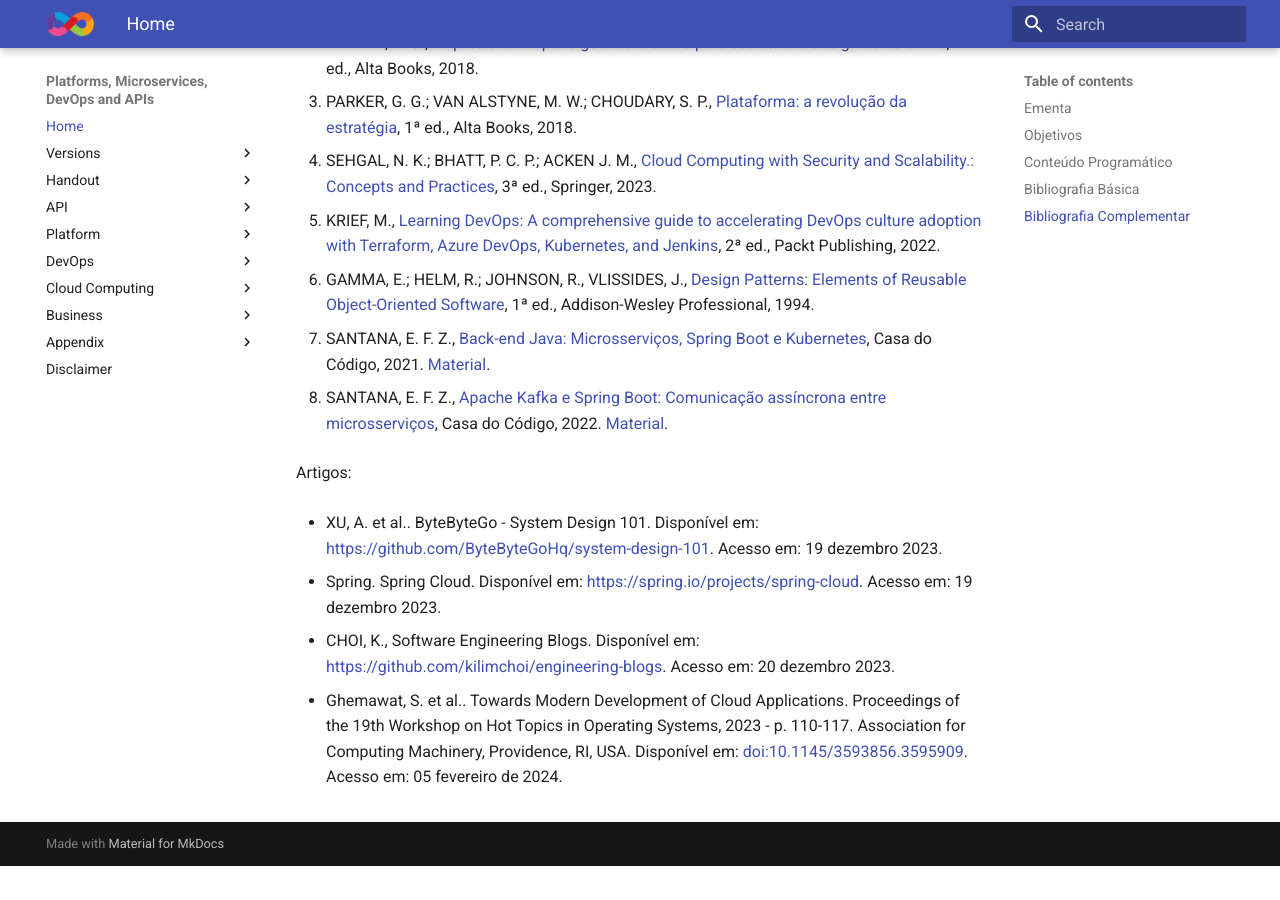
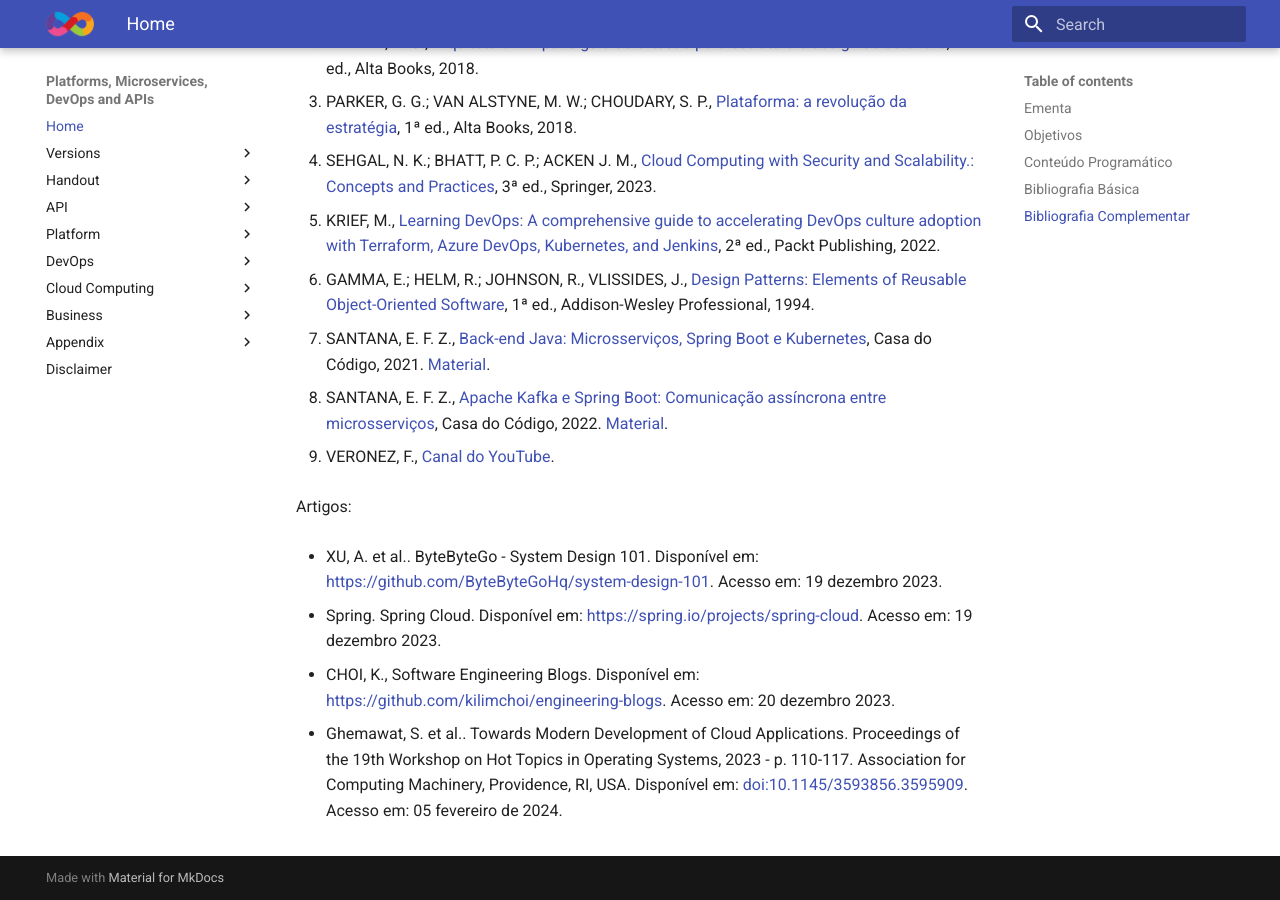
Before and after one commit to laupontiroli/platform_api-serv, an MkDocs documentation site: the page built from docs/index.md, in a window 1280 px wide and 900 px high, scrolled down 2145 px. Built offline with MkDocs 1.6.1 and Material for MkDocs 9.7.7, drawn with Linux system fonts in a browser that asks for light colours; before the commit the page ends 3011 px from its top, so only the background shows below that.

```diff
--- a/docs/index.md
+++ b/docs/index.md
@@ -42,38 +42,40 @@ Ao final da disciplina o aluno será capaz de:
 
 Livros:
 
-1. ROMAN, Ed; AMBLER, Scott W.; JEWELL, Tyler. Dominando Enterprise Javabeans. Porto Alegre: Bookman, 2004. E-book. ISBN 9788577804061. Disponível em: [https://integrada.minhabiblioteca.com.br/#/books/9788577804061](https://integrada.minhabiblioteca.com.br/#/books/9788577804061). Acesso em: 30 de maio de 2023.
+1. ROMAN, Ed; AMBLER, Scott W.; JEWELL, Tyler. Dominando Enterprise Javabeans. Porto Alegre: Bookman, 2004. E-book. ISBN 9788577804061. Disponível em: [https://integrada.minhabiblioteca.com.br/#/books/9788577804061](https://integrada.minhabiblioteca.com.br/#/books/9788577804061){:target="_blank"}. Acesso em: 30 de maio de 2023.
 
-2. ALVES, William Pereira. Java para Web - Desenvolvimento de Aplicações. São Paulo: Érica, 2015. E-book. ISBN 9788536519357. Disponível em: [https://integrada.minhabiblioteca.com.br/#/books/9788536519357](https://integrada.minhabiblioteca.com.br/#/books/9788536519357). Acesso em: 30 de maio de 2023.
+2. ALVES, William Pereira. Java para Web - Desenvolvimento de Aplicações. São Paulo: Érica, 2015. E-book. ISBN 9788536519357. Disponível em: [https://integrada.minhabiblioteca.com.br/#/books/9788536519357](https://integrada.minhabiblioteca.com.br/#/books/9788536519357){:target="_blank"}. Acesso em: 30 de maio de 2023.
 
-3. FREEMAN, Emily. [DevOps Para Leigos. Rio de Janeiro: Editora Alta Books, 2021](https://www.amazon.com.br/DevOps-para-leigos-primeiros-sucesso/dp/855081573X/). E-book. ISBN 9788550816661. Disponível em: [https://integrada.minhabiblioteca.com.br/#/books/9788550816661](https://integrada.minhabiblioteca.com.br/#/books/9788550816661). Acesso em: 30 de maio de 2023.
+3. FREEMAN, Emily. [DevOps Para Leigos. Rio de Janeiro: Editora Alta Books, 2021](https://www.amazon.com.br/DevOps-para-leigos-primeiros-sucesso/dp/855081573X/){:target="_blank"}. E-book. ISBN 9788550816661. Disponível em: [https://integrada.minhabiblioteca.com.br/#/books/9788550816661](https://integrada.minhabiblioteca.com.br/#/books/9788550816661){:target="_blank"}. Acesso em: 30 de maio de 2023.
 
 ## [Bibliografia Complementar](#bibliografia-complementar)
 
 Livros:
 
-1. XU, A., [System Design Interview - An insider&#39;s guide](https://www.amazon.com.br/System-Design-Interview-Insiders-English-ebook/dp/B08B3FWYBX/), 1ª ed., Independently Published, 2020.
+1. XU, A., [System Design Interview - An insider&#39;s guide](https://www.amazon.com.br/System-Design-Interview-Insiders-English-ebook/dp/B08B3FWYBX/){:target="_blank"}, 1ª ed., Independently Published, 2020.
 
-2. MARTIN, R. C., [Arquitetura Limpa: o guia do artesão para estrutura e design de software](https://www.amazon.com.br/Arquitetura-Limpa-artes%C3%A3o-estrutura-software-ebook/dp/B085PP6Y8P/), 1ª ed., Alta Books, 2018.
+2. MARTIN, R. C., [Arquitetura Limpa: o guia do artesão para estrutura e design de software](https://www.amazon.com.br/Arquitetura-Limpa-artes%C3%A3o-estrutura-software-ebook/dp/B085PP6Y8P/){:target="_blank"}, 1ª ed., Alta Books, 2018.
 
-3. PARKER, G. G.; VAN ALSTYNE, M. W.; CHOUDARY, S. P., [Plataforma: a revolução da estratégia](https://www.amazon.com.br/Plataforma-Revolu%C3%A7%C3%A3o-Estrat%C3%A9gia-Geoffrey-Parker/dp/8550806137/), 1ª ed., Alta Books, 2018.
+3. PARKER, G. G.; VAN ALSTYNE, M. W.; CHOUDARY, S. P., [Plataforma: a revolução da estratégia](https://www.amazon.com.br/Plataforma-Revolu%C3%A7%C3%A3o-Estrat%C3%A9gia-Geoffrey-Parker/dp/8550806137/){:target="_blank"}, 1ª ed., Alta Books, 2018.
 
-4. SEHGAL, N. K.; BHATT, P. C. P.; ACKEN J. M., [Cloud Computing with Security and Scalability.: Concepts and Practices](https://www.amazon.com.br/Cloud-Computing-Security-Scalability-Practices/dp/3031072448/), 3ª ed., Springer, 2023.
+4. SEHGAL, N. K.; BHATT, P. C. P.; ACKEN J. M., [Cloud Computing with Security and Scalability.: Concepts and Practices](https://www.amazon.com.br/Cloud-Computing-Security-Scalability-Practices/dp/3031072448/){:target="_blank"}, 3ª ed., Springer, 2023.
 
-5. KRIEF, M., [Learning DevOps: A comprehensive guide to accelerating DevOps culture adoption with Terraform, Azure DevOps, Kubernetes, and Jenkins](https://www.amazon.com/Learning-DevOps-comprehensive-accelerating-Kubernetes/dp/1801818967/), 2ª ed., Packt Publishing, 2022.
+5. KRIEF, M., [Learning DevOps: A comprehensive guide to accelerating DevOps culture adoption with Terraform, Azure DevOps, Kubernetes, and Jenkins](https://www.amazon.com/Learning-DevOps-comprehensive-accelerating-Kubernetes/dp/1801818967/){:target="_blank"}, 2ª ed., Packt Publishing, 2022.
 
-6. GAMMA, E.; HELM, R.; JOHNSON, R., VLISSIDES, J., [Design Patterns: Elements of Reusable Object-Oriented Software](https://www.amazon.com.br/Design-Patterns-Elements-Reusable-Object-Oriented/dp/0201633612/), 1ª ed., Addison-Wesley Professional, 1994.
+6. GAMMA, E.; HELM, R.; JOHNSON, R., VLISSIDES, J., [Design Patterns: Elements of Reusable Object-Oriented Software](https://www.amazon.com.br/Design-Patterns-Elements-Reusable-Object-Oriented/dp/0201633612/){:target="_blank"}, 1ª ed., Addison-Wesley Professional, 1994.
 
-7. SANTANA, E. F. Z., [Back-end Java: Microsserviços, Spring Boot e Kubernetes](https://www.amazon.com.br/Back-end-Java-Microsservi%C3%A7os-Spring-Kubernetes-ebook/dp/B08ZWQ6YMB/), Casa do Código, 2021. [Material](https://github.com/ezambomsantana/java-back-end-livro).
+7. SANTANA, E. F. Z., [Back-end Java: Microsserviços, Spring Boot e Kubernetes](https://www.amazon.com.br/Back-end-Java-Microsservi%C3%A7os-Spring-Kubernetes-ebook/dp/B08ZWQ6YMB/){:target="_blank"}, Casa do Código, 2021. [Material](https://github.com/ezambomsantana/java-back-end-livro){:target="_blank"}.
 
-8. SANTANA, E. F. Z., [Apache Kafka e Spring Boot: Comunicação assíncrona entre microsserviços](https://www.amazon.com.br/Apache-Kafka-Spring-Boot-microsservi%C3%A7os-ebook/dp/B09RPSBTJX/), Casa do Código, 2022. [Material](https://github.com/ezambomsantana/livro-kafka).
+8. SANTANA, E. F. Z., [Apache Kafka e Spring Boot: Comunicação assíncrona entre microsserviços](https://www.amazon.com.br/Apache-Kafka-Spring-Boot-microsservi%C3%A7os-ebook/dp/B09RPSBTJX/){:target="_blank"}, Casa do Código, 2022. [Material](https://github.com/ezambomsantana/livro-kafka){:target="_blank"}.
+
+9. VERONEZ, F., [Canal do YouTube](https://www.youtube.com/@fabricioveronez){:target="_blank"}.
 
 Artigos:
 
-- XU, A. et al.. ByteByteGo - System Design 101. Disponível em: [https://github.com/ByteByteGoHq/system-design-101](https://github.com/ByteByteGoHq/system-design-101). Acesso em: 19 dezembro 2023.
+- XU, A. et al.. ByteByteGo - System Design 101. Disponível em: [https://github.com/ByteByteGoHq/system-design-101](https://github.com/ByteByteGoHq/system-design-101){:target="_blank"}. Acesso em: 19 dezembro 2023.
 
-- Spring. Spring Cloud. Disponível em: [https://spring.io/projects/spring-cloud](https://spring.io/projects/spring-cloud). Acesso em: 19 dezembro 2023.
+- Spring. Spring Cloud. Disponível em: [https://spring.io/projects/spring-cloud](https://spring.io/projects/spring-cloud){:target="_blank"}. Acesso em: 19 dezembro 2023.
 
-- CHOI, K., Software Engineering Blogs. Disponível em: [https://github.com/kilimchoi/engineering-blogs](https://github.com/kilimchoi/engineering-blogs). Acesso em: 20 dezembro 2023.
+- CHOI, K., Software Engineering Blogs. Disponível em: [https://github.com/kilimchoi/engineering-blogs](https://github.com/kilimchoi/engineering-blogs){:target="_blank"}. Acesso em: 20 dezembro 2023.
 
-- Ghemawat, S. et al.. Towards Modern Development of Cloud Applications.  Proceedings of the 19th Workshop on Hot Topics in Operating Systems, 2023 - p. 110-117. Association for Computing Machinery, Providence, RI, USA. Disponível em: [doi:10.1145/3593856.3595909](https://doi.org/10.1145/3593856.3595909). Acesso em: 05 fevereiro de 2024.
+- Ghemawat, S. et al.. Towards Modern Development of Cloud Applications.  Proceedings of the 19th Workshop on Hot Topics in Operating Systems, 2023 - p. 110-117. Association for Computing Machinery, Providence, RI, USA. Disponível em: [doi:10.1145/3593856.3595909](https://doi.org/10.1145/3593856.3595909){:target="_blank"}. Acesso em: 05 fevereiro de 2024.
```
